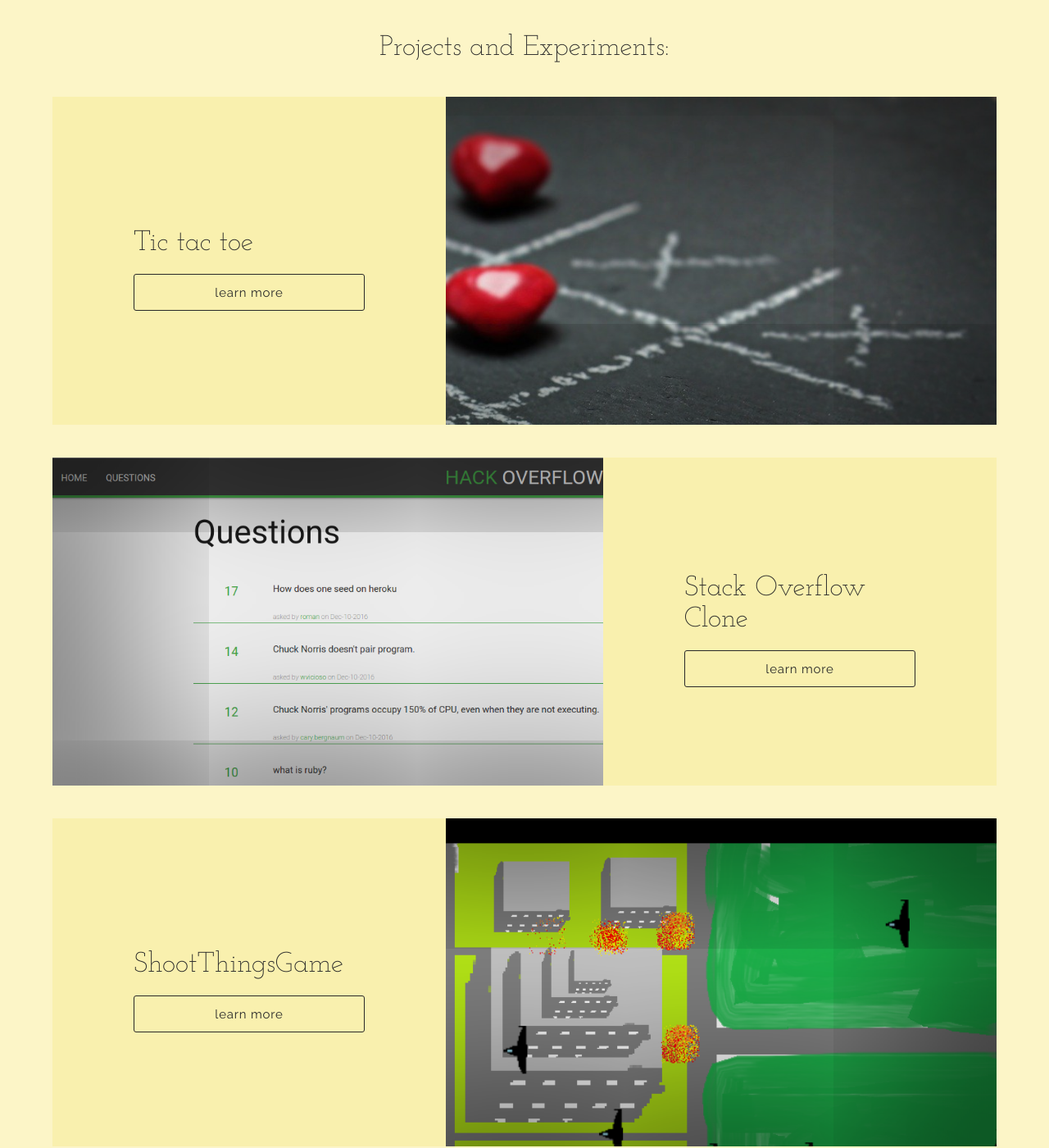
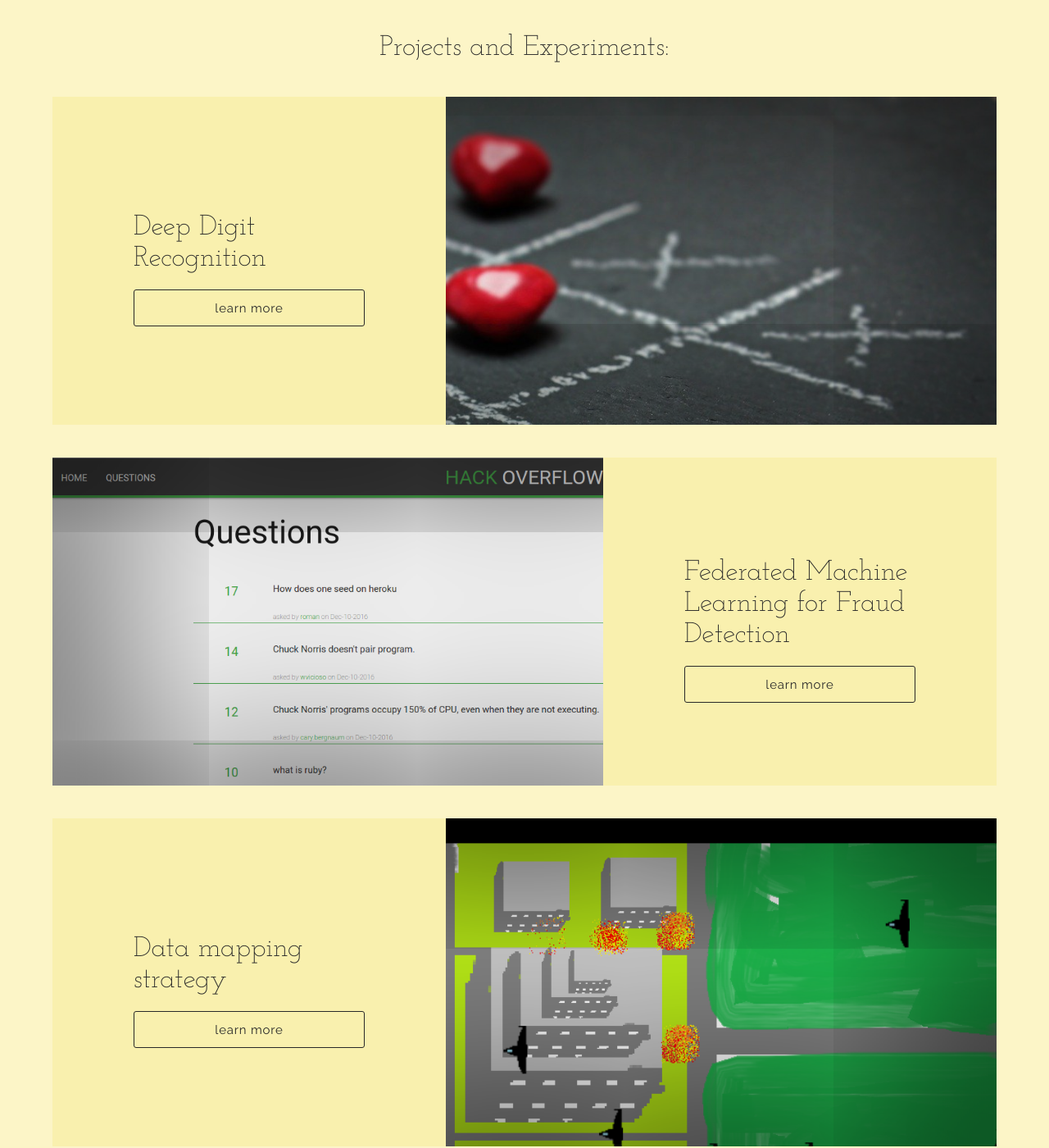
Before and after one commit to manu-sk/manu-sk.github.io, a Jekyll site: the page built from projects.html, in a window 1280 px wide and 1400 px high, scrolled down 368 px. Shown: the whole window at 82% size. Built offline with Jekyll 4.4.1, drawn with Linux system fonts in a browser that asks for light colours; nearby versions of some CDN libraries.

Commit message:
Update projects.yml

```diff
--- a/_data/projects.yml
+++ b/_data/projects.yml
@@ -1,5 +1,5 @@
 - id: 2
-  title: Tic tac toe
+  title: Deep Digit Recognition
   url: https://tic-or-treat.herokuapp.com/
   github_url: https://github.com/nyc-bobolinks-2016/tic_or_treat
   description: A simple tic-tac-toe game allowing both registered and unregistered users to play against a computer. Logged-in users have the benefit of viewing various statistics about their past games and resuming unfinished games.
@@ -21,7 +21,7 @@
   ]
 
 - id: 3
-  title: Stack Overflow Clone
+  title: Federated Machine Learning for Fraud Detection
   url: https://dbc-hackoverflow.herokuapp.com/
   github_url: https://github.com/wvicioso/hackoverflow
   description: A standard discussion board app that's an attempt at a very simple version of the popular programming platform <a href='stackoverflow.com'>StackOverflow</a>. It allows users to ask questions, give answers and make comments as well as vote up or down on each of the above.
@@ -40,7 +40,7 @@
     '/assets/images/project_covers/hack-overflow-cover.png'
   ]
 - id: 4
-  title: ShootThingsGame
+  title: Data mapping strategy
   url: https://levytsroman.github.io/shootThingsGame/
   github_url: https://github.com/LevytsRoman/shootThingsGame
   description: A small javaScript browser game, featuring a red plane (player) and an unhealthy onslaught of enemy planes flying over a pictureque rendering of my favorite planet (Earth) in MS Paint.
```
